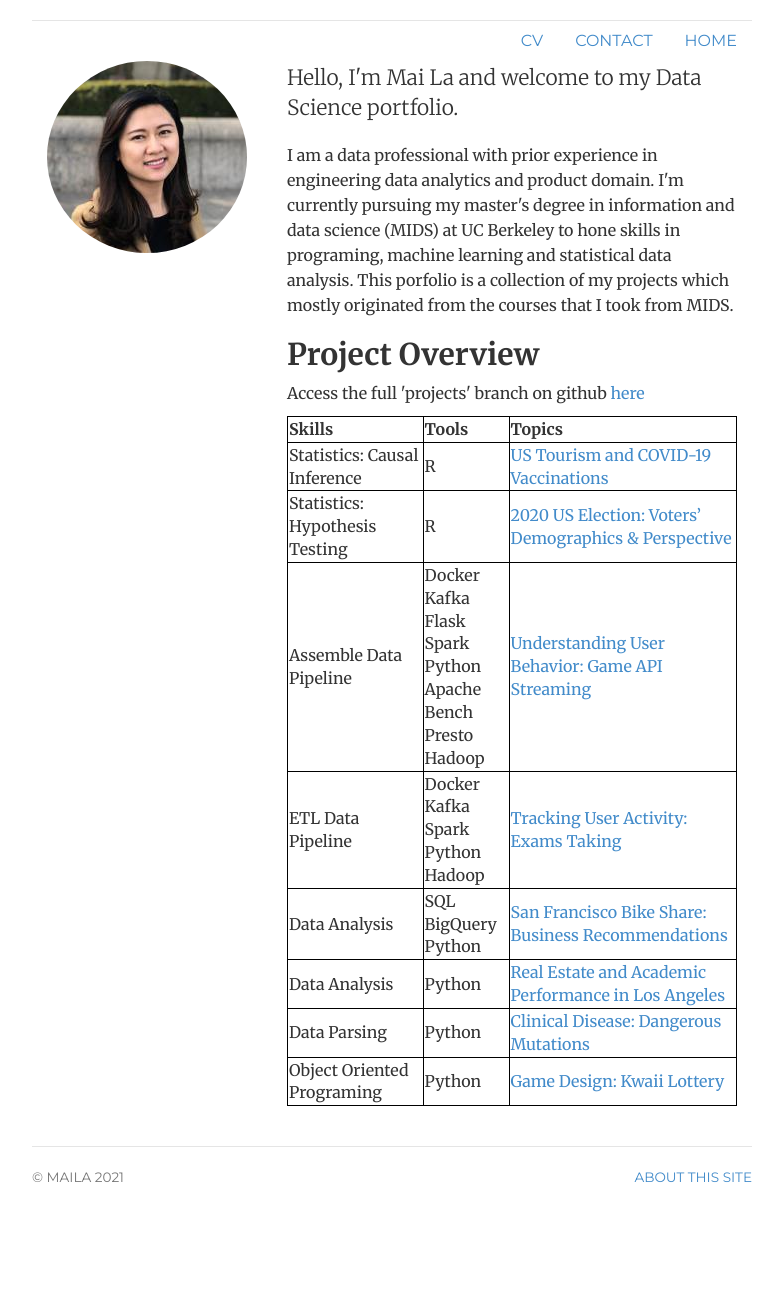
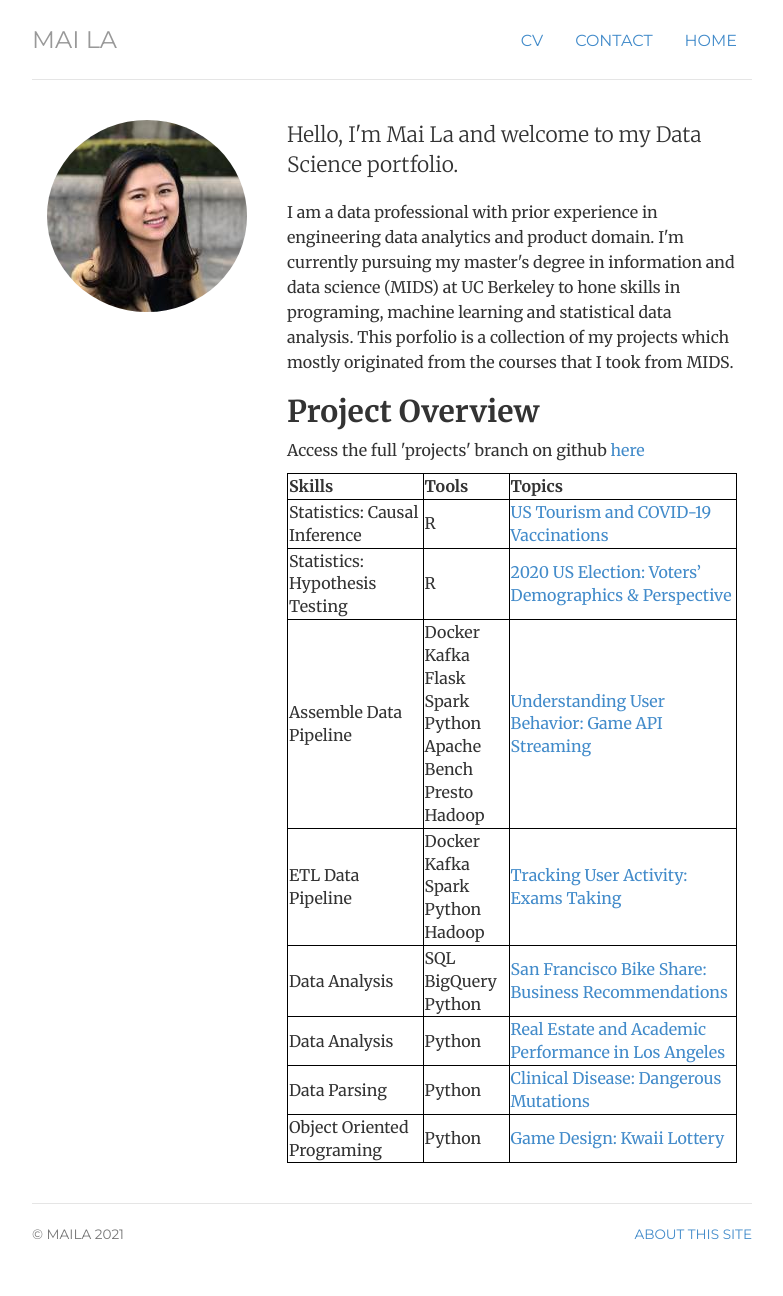
Before and after one commit to latuyetmai/latuyetmai.github.io, a Jekyll site: the page built from index.html, in a window 1280 px wide. Shown: the whole page, without its empty margins (248-1031 px from the left). Built offline with Jekyll 4.4.1, drawn with Linux system fonts in a browser that asks for light colours; before the commit the page ends 1239 px from its top, so only the background shows below that.

Commit message:
Update header.html

```diff
--- a/_includes/header.html
+++ b/_includes/header.html
@@ -1,9 +1,9 @@
 <div class="header">
 	<ul class="nav nav-pills pull-right">
-		<li class="{{ page.cv }}"><a href="/mla-folio/cv" title="CV">CV</a></li>
+		<li class="{{ page.cv }}"><a href="/cv" title="CV">CV</a></li>
 		<!-- <li class="{{ page.projects }}"><a href="mla-folio/projects" title="Projects">Projects</a></li> -->
-		<li class="{{ page.contact }}"><a href="/mla-folio/contact" title="Contact">Contact</a></li>
-		<li class="text-muted"><a href="/mla-folio/">Home</a></li>
+		<li class="{{ page.contact }}"><a href="/contact" title="Contact">Contact</a></li>
+		<li class="text-muted"><a href="/">Home</a></li>
 	</ul>
-	<!-- <h3 class="text-muted"><a href="/mla-folio/">Mai La</a></h3> -->
+	<h3 class="text-muted"><a href="/">Mai La</a></h3>
 </div>
```
